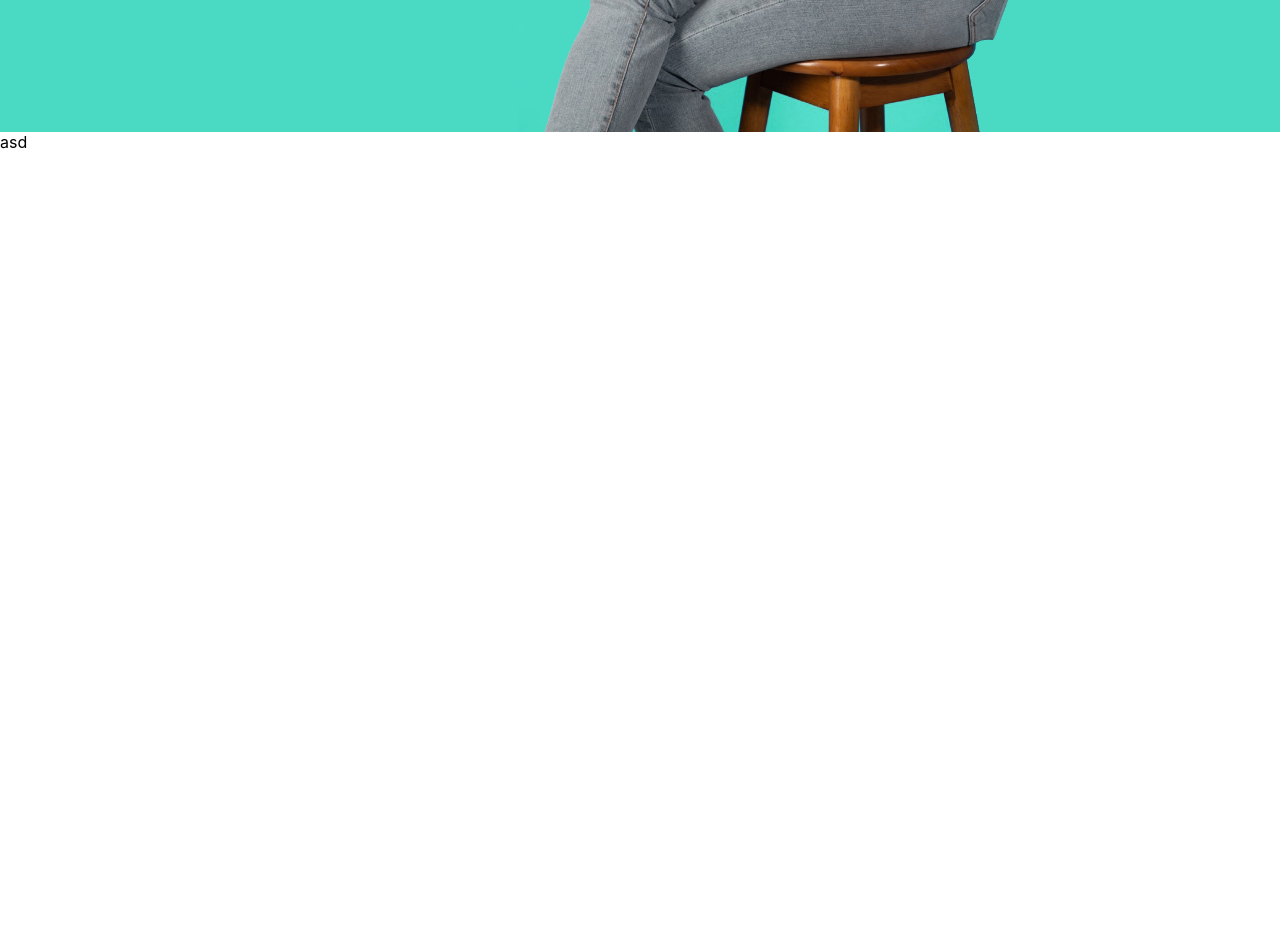
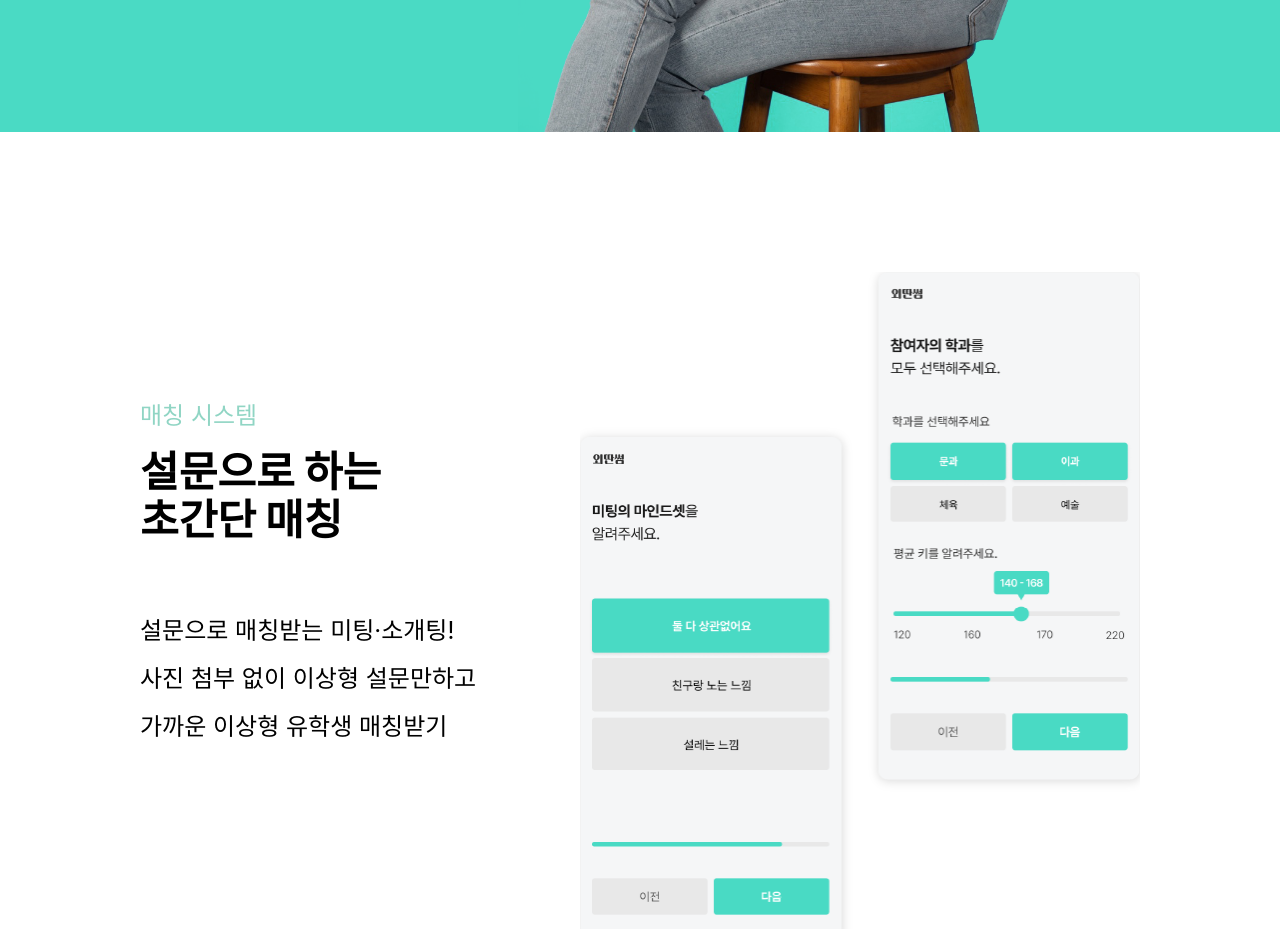
Before and after one commit to leejiho9898/lonessum-Landing, a Next.js app: page / in a window 1280 px wide. Shown: the part 820-1749 px from the top of the page. Before the commit the page ends 972 px from the top, so only its background shows below. Built offline with nearby package versions, Linux system fonts and the light colour scheme; a web font is replaced by a local one.

Commit message:
feat: main 페이지 app에 적용

```diff
--- a/pages/index.tsx
+++ b/pages/index.tsx
@@ -2,12 +2,13 @@ import type { NextPage } from "next";
 import Head from "next/head";
 import Image from "next/image";
 import Header from "../components/Header";
+import Main from "../components/Main";
 
 const Home: NextPage = () => {
   return (
     <div>
       <Header />
-      <main>asd</main>
+      <Main />
 
       <footer></footer>
     </div>
```
